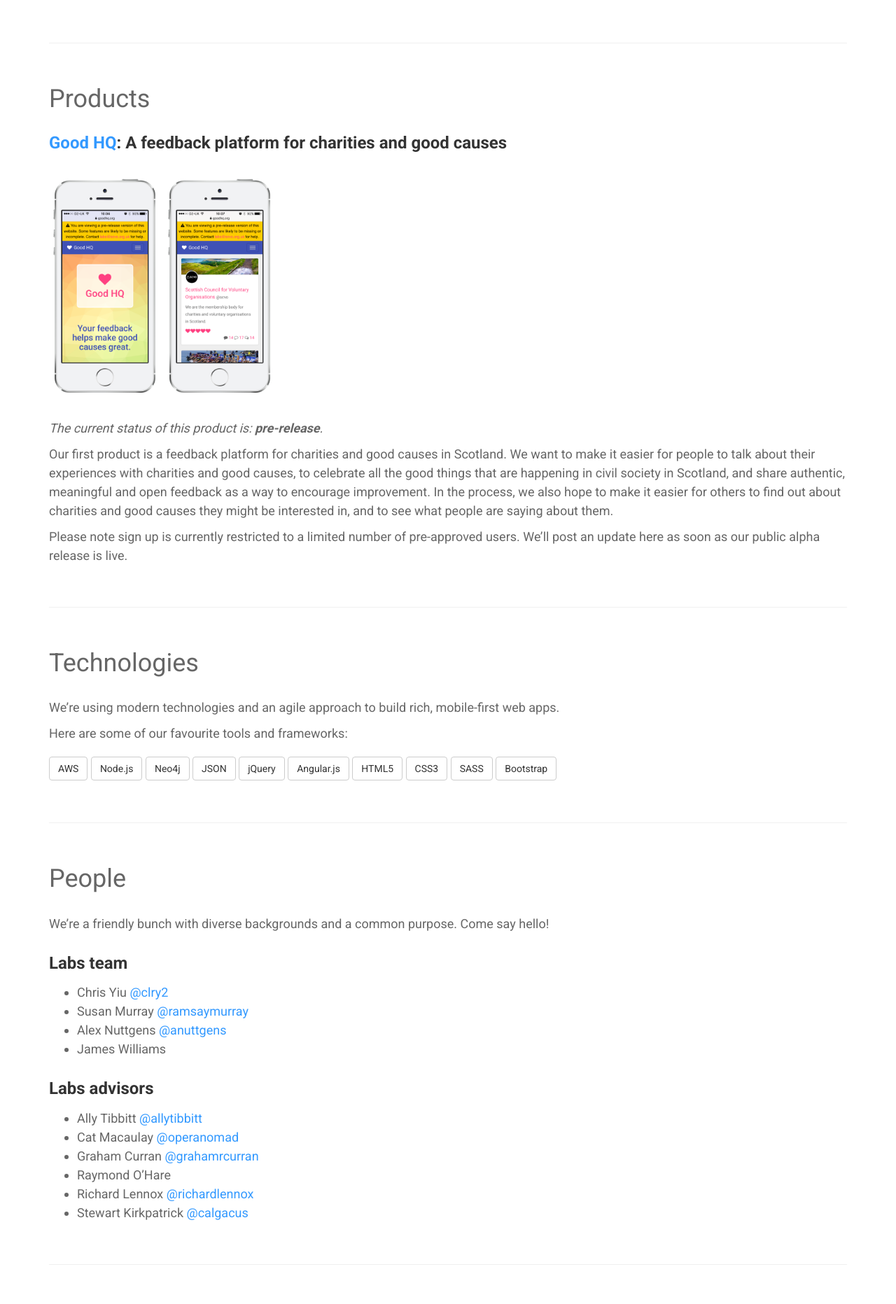
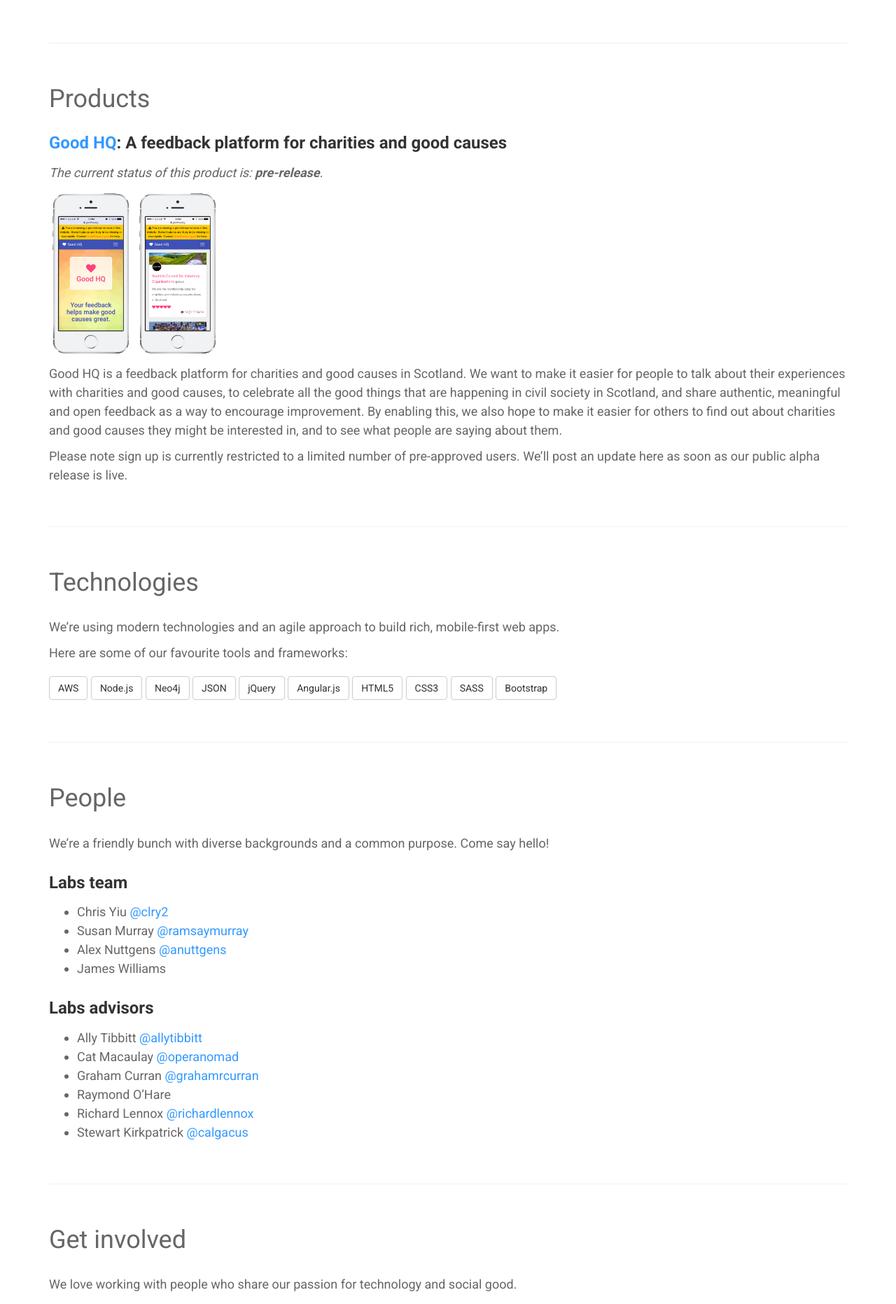
Before and after one commit to scvolabs/scvolabs-website, a Jekyll site: the page built from index.md, in a window 1280 px wide. Shown: the part 877-2740 px from the top of the page at 70% size. Built offline with Jekyll 4.4.1, drawn with Linux system fonts in a browser that asks for light colours; nearby versions of some CDN libraries.

Commit message:
homepage update

```diff
--- a/css/main.scss
+++ b/css/main.scss
@@ -182,13 +182,8 @@ img.postimg {
   margin-bottom: $spacing-unit;
 }
 
-.mockups {
-  margin-top: $spacing-unit;
-  margin-bottom: $spacing-unit;
-  height: 320px;
-  img {
-    max-height: 100%;
-  }
+.mockup {
+  max-height: 240px;
 }
 
 
--- a/index.md
+++ b/index.md
@@ -22,11 +22,11 @@ Sharing is caring, so you'll find insights from what we're up to on [our blog](/
 
 ### [Good HQ](https://goodhq.org): A feedback platform for charities and good causes
 
-<div class="mockups"><img src="/images/mockup1.png" alt="" /> <img src="/images/mockup2.png" alt="" /></div>
-
 _The current status of this product is: **pre-release**._
 
-Our first product is a feedback platform for charities and good causes in Scotland. We want to make it easier for people to talk about their experiences with charities and good causes, to celebrate all the good things that are happening in civil society in Scotland, and share authentic, meaningful and open feedback as a way to encourage improvement. In the process, we also hope to make it easier for others to find out about charities and good causes they might be interested in, and to see what people are saying about them.
+<img src="/images/mockup1.png" class="mockup" alt="" /> <img src="/images/mockup2.png" class="mockup" alt="" />
+
+Good HQ is a feedback platform for charities and good causes in Scotland. We want to make it easier for people to talk about their experiences with charities and good causes, to celebrate all the good things that are happening in civil society in Scotland, and share authentic, meaningful and open feedback as a way to encourage improvement. By enabling this, we also hope to make it easier for others to find out about charities and good causes they might be interested in, and to see what people are saying about them.
 
 Please note sign up is currently restricted to a limited number of pre-approved users. We'll post an update here as soon as our public alpha release is live.
 
```
Also changed, not shown: images/mockup1.png, images/mockup2.png.
